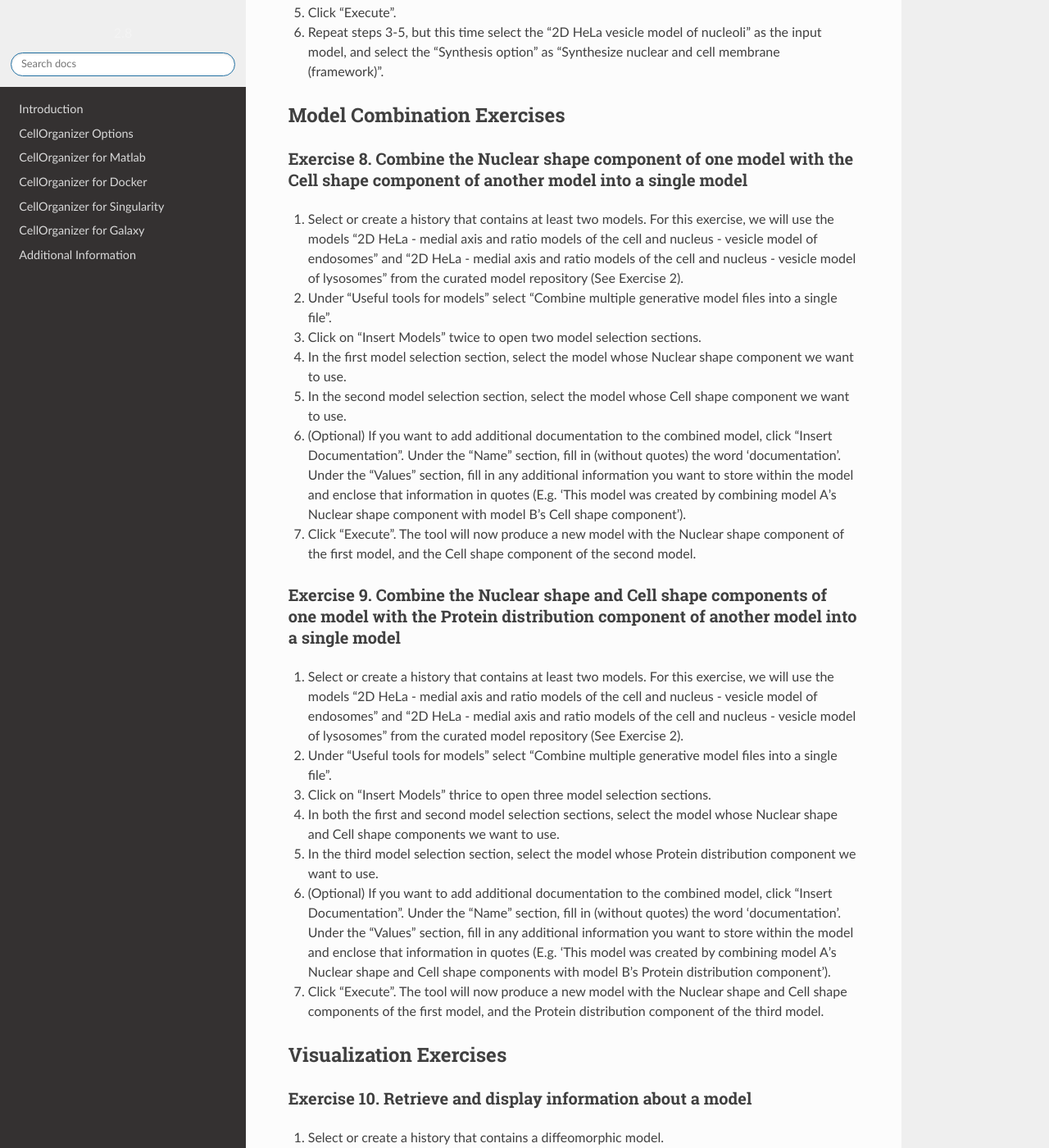
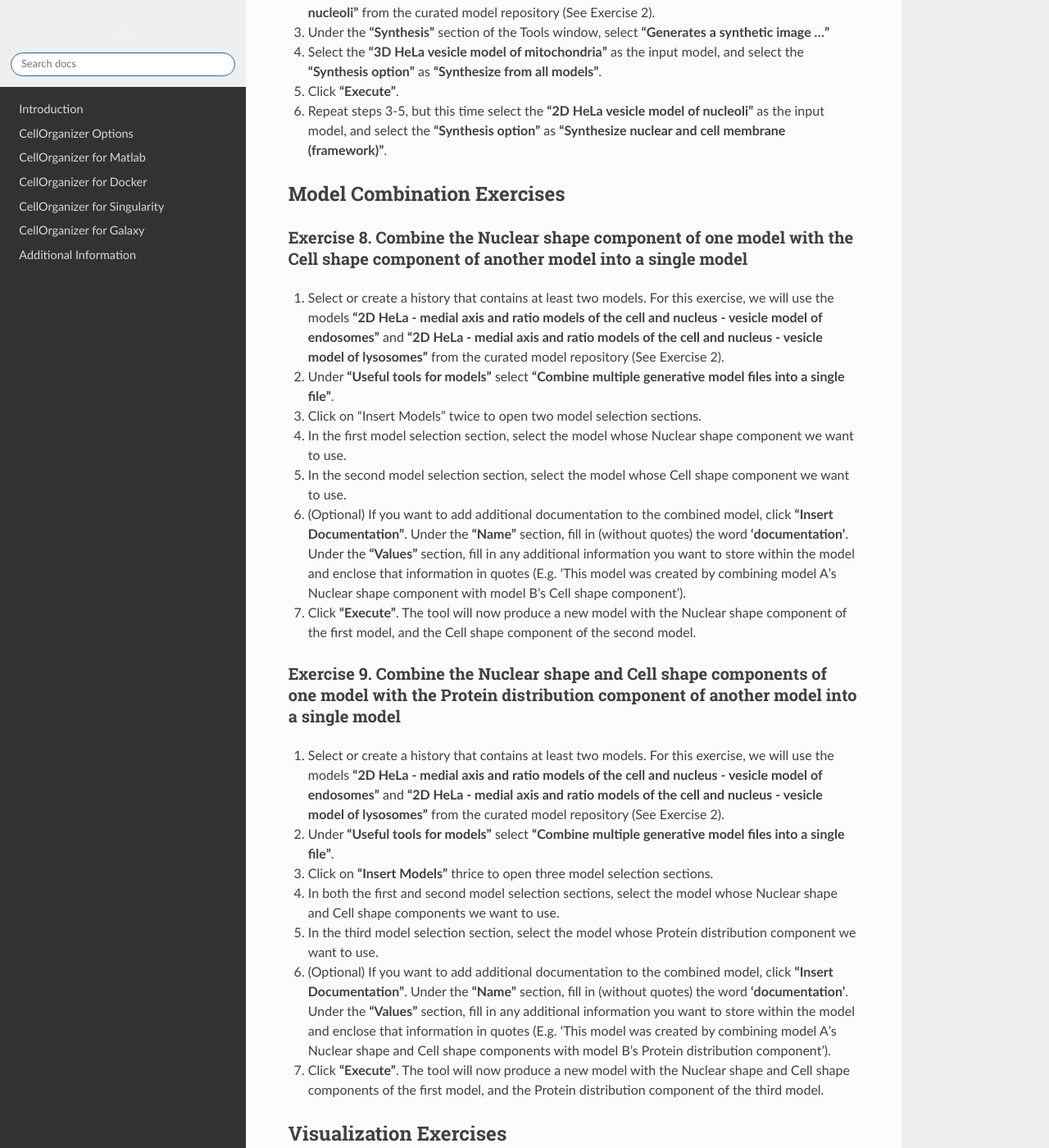
Before and after one commit to murphygroup/cellorganizer-documentation_old, a Sphinx documentation site: the page built from source/chapters/galaxy/index.rst, in a window 1280 px wide and 1400 px high, scrolled down 8262 px. Shown: the whole window at 82% size. Built offline with Sphinx 7.4.7 and the Read the Docs theme 2.0.0, drawn with Linux system fonts in a browser that asks for light colours; some of the changed text lies outside the part shown.

Commit message:
Update index.rst updating format of exercises

```diff
--- a/source/chapters/galaxy/index.rst
+++ b/source/chapters/galaxy/index.rst
@@ -253,24 +253,26 @@ Data Importing Exercises
 Exercise 1. Importing image files that are already in CellOrganizer for Galaxy
 ^^^^^^^^^^^^^^^^^^^^^^^^^^^^^^^^^^^^^^^^^^^^^^^^^^^^^^^^^^^^^^^^^^^^^^^^^^^^^^
 
-1. Go to the navigation bar at the top of the homepage, click on "Shared Data", and then choose "Data Libraries".
+1. Go to the navigation bar at the top of the homepage, click on **"Shared Data"**, and then choose **"Data Libraries".**
 2. Go to Images -> HeLa -> 2D -> 2D HeLa LAMP2
-3. Tick the box next to "2D HeLa LAMP2".
-4. Click on "To History", select the history you would like to send the image dataset to, and then click "Import".
+3. Tick the box next to **"2D HeLa LAMP2"**.
+4. Click on **"To History"**, select the history you would like to send the image dataset to, and then click **"Import"**.
 
 Exercise 2. Importing a model that is already in CellOrganizer for Galaxy
 ^^^^^^^^^^^^^^^^^^^^^^^^^^^^^^^^^^^^^^^^^^^^^^^^^^^^^^^^^^^^^^^^^^^^^^^^^
 
-1. Under the "Get Data" section of the Tools window, select "Downloads model from the curated model repository".
-2. Select the model you would like to import to the current history, and click "Execute".
+1. Under the **"Get Data"** section of the Tools window, select **"Downloads model from the curated model repository"**.
+2. Select the model you would like to import to the current history, and click **"Execute"**.
 
 Exercise 3. Uploading image files / generative models from your computer
 ^^^^^^^^^^^^^^^^^^^^^^^^^^^^^^^^^^^^^^^^^^^^^^^^^^^^^^^^^^^^^^^^^^^^^^^^
 
-1. Under the "Get Data" section of the Tools window, select "Upload File from your computer".
-2. Click on "Choose local file" and then select image/model files that you wish to upload.
-3. For every OMETIFF image that you upload, you should change the Type from "Auto-detect" to "tiff". Similarly, for every model MAT-file that you upload, you should change the Type to "mat". If all files that you are uploading have the same type, then you can simply use the "Type (set all)" option instead of having to make changes one at a time.
-4. Click on "Start".
+1. Under the **"Get Data"** section of the Tools window
+    1.1 Select **"Upload File from your computer"**.
+2. Click on **"Choose local file"**
+    2.1 Then select image/model files that you wish to upload.
+3. For every OMETIFF image that you upload, you should change the Type from **"Auto-detect"** to **"tiff"**. Similarly, for every model MAT-file that you upload, you should change the Type to **"mat"**. If all files that you are uploading have the same type, then you can simply use the **"Type (set all)"** option instead of having to make changes one at a time.
+4. Click on **"Start"**.
 
 Model Training Exercises
 ------------------------
@@ -279,9 +281,9 @@ Exercise 4. Train a shape space model for 2D cell and nuclear shape using the PC
 ^^^^^^^^^^^^^^^^^^^^^^^^^^^^^^^^^^^^^^^^^^^^^^^^^^^^^^^^^^^^^^^^^^^^^^^^^^^^^^^^^^^^^^^^^^
 
 1. Create a new history if desired.
-2. Import the "2D HeLa LAMP2" image dataset from "Shared Data" (See Exercise 1), and create a dataset collection called "2D HeLa LAMP2" from these image files (See section **Creating a collection from datasets in your history** in `link <https://galaxyproject.org/tutorials/collections/>`_).
-3. Under the "Training" section of the Tools window, select "Trains a generative model".
-4. Directly under "Choose a data set for training a generative model", there should be two icons. If you hover your cursor over them, one says "Multiple datasets" and the other says "Dataset collections". Click on the icon for "Dataset collections" and select the "2D HeLa LAMP2" dataset collection as the input dataset collection.
+2. Import the **"2D HeLa LAMP2"** image dataset from "Shared Data" (See Exercise 1), and create a dataset collection called "2D HeLa LAMP2" from these image files (See section **Creating a collection from datasets in your history** in `link <https://galaxyproject.org/tutorials/collections/>`_).
+3. Under the **"Training"** section of the Tools window, select **"Trains a generative model"**.
+4. Directly under **"Choose a data set for training a generative model"**, there should be two icons. If you hover your cursor over them, one says **"Multiple datasets"** and the other says **"Dataset collections"**. Click on the icon for **"Dataset collections"** and select the **"2D HeLa LAMP2"** dataset collection as the input dataset collection.
 5. Select the following settings
 
     * Select the cellular components desired for modeling: Nuclear and cell shape (framework)
@@ -291,32 +293,32 @@ Exercise 4. Train a shape space model for 2D cell and nuclear shape using the PC
     * Cell shape model class: Framework
     * Cell shape model type: PCA
 
-6. Under the "Advanced options" section, click "Insert Options", and then fill in latent_dim for "Name" and 15 for "Values".
-7. Fill in 2D-HeLa-LAMP2-PCA under "Provide a name for the model".
-8. Do not change any other default settings, and click "Execute".
+6. Under the **"Advanced options"** section, click **"Insert Options"**, and then fill in latent_dim for **"Name"** and 15 for **"Values"**.
+7. Fill in 2D-HeLa-LAMP2-PCA under **"Provide a name for the model"**.
+8. Do not change any other default settings, and click **"Execute"**.
 
 Exercise 5. Train a model for punctate organelles (e.g. vesicles) from a subset of the 3D HeLa LAMP2 collection
 ^^^^^^^^^^^^^^^^^^^^^^^^^^^^^^^^^^^^^^^^^^^^^^^^^^^^^^^^^^^^^^^^^^^^^^^^^^^^^^^^^^^^^^^^^^^^^^^^^^^^^^^^^^^^^^^
 
 1. Create a new history if desired.
-2. Import the "3D HeLa LAMP2" dataset collection from "Shared Data" (See Exercise 1).
-3. Under the "Training" section of the Tools window, select "Trains a generative model".
-4. Select the "3D HeLa LAMP2" dataset as the input dataset. And select the following settings
+2. Import the **"3D HeLa LAMP2"** dataset collection from **"Shared Data"** (See Exercise 1).
+3. Under the **"Training"** section of the Tools window, select **"Trains a generative model"**.
+4. Select the **"3D HeLa LAMP2"** dataset as the input dataset. And select the following settings
 
     * Select the cellular components desired for modeling: Nuclear shape, cell shape and protein pattern
     * Dimensionality: 3D
     * Protein model protein location: Nucleus and cytoplasm
 
-5. Fill in 3D-HeLa-LAMP2-classic under "Provide a name for the model".
-6. Do not change any other default settings, and click "Execute".
+5. Fill in 3D-HeLa-LAMP2-classic under **"Provide a name for the model"**.
+6. Do not change any other default settings, and click **"Execute"**.
 
 Exercise 6. Train a diffeomorphic shape space model for cell and nuclear shape from a subset of the 3D HeLa LAMP2 collection
 ^^^^^^^^^^^^^^^^^^^^^^^^^^^^^^^^^^^^^^^^^^^^^^^^^^^^^^^^^^^^^^^^^^^^^^^^^^^^^^^^^^^^^^^^^^^^^^^^^^^^^^^^^^^^^^^^^^^^^^^^^^^^^^^^^^^^^
 
 1. Create a new history if desired.
-2. Import the "3D HeLa LAMP2" dataset collection from "Shared Data" (See Exercise 1).
-3. Under the "Training" section of the Tools window, select "Trains a generative model".
-4. Select the "3D HeLa LAMP2" dataset as the input dataset. And select the following settings
+2. Import the **"3D HeLa LAMP2"** dataset collection from **"Shared Data"** (See Exercise 1).
+3. Under the **"Training"** section of the Tools window, select **"Trains a generative model"**.
+4. Select the **"3D HeLa LAMP2"** dataset as the input dataset. And select the following settings
 
     * Select the cellular components desired for modeling: Nuclear and cell shape (framework)
     * Dimensionality: 3D
@@ -325,8 +327,8 @@ Exercise 6. Train a diffeomorphic shape space model for cell and nuclear shape f
     * Cell shape model class: Framework
     * Cell shape model type: Diffeomorphic
 
-5. Fill in 3D-HeLa-LAMP2-diffeo under "Provide a name for the model".
-6. Do not change any other default settings, and click "Execute".
+5. Fill in 3D-HeLa-LAMP2-diffeo under **"Provide a name for the model"**.
+6. Do not change any other default settings, and click **"Execute"**.
 
 Model Synthesis Exercises
 -------------------------
@@ -335,11 +337,11 @@ Exercise 7. Synthesize an image from an existing model
 ^^^^^^^^^^^^^^^^^^^^^^^^^^^^^^^^^^^^^^^^^^^^^^^^^^^^^^
 
 1. Create a new history if desired.
-2. Import the "3D HeLa vesicle model of mitochondria" and the "2D HeLa vesicle model of nucleoli" from the curated model repository (See Exercise 2).
-3. Under the "Synthesis" section of the Tools window, select "Generates a synthetic image ..."
-4. Select the "3D HeLa vesicle model of mitochondria" as the input model, and select the "Synthesis option" as "Synthesize from all models".
-5. Click "Execute".
-6. Repeat steps 3-5, but this time select the "2D HeLa vesicle model of nucleoli" as the input model, and select the "Synthesis option" as "Synthesize nuclear and cell membrane (framework)".
+2. Import the **"3D HeLa vesicle model of mitochondria"** and the **"2D HeLa vesicle model of nucleoli"** from the curated model repository (See Exercise 2).
+3. Under the **"Synthesis"** section of the Tools window, select **"Generates a synthetic image ..."**
+4. Select the **"3D HeLa vesicle model of mitochondria"** as the input model, and select the **"Synthesis option"** as **"Synthesize from all models"**.
+5. Click **"Execute"**.
+6. Repeat steps 3-5, but this time select the **"2D HeLa vesicle model of nucleoli"** as the input model, and select the **"Synthesis option"** as **"Synthesize nuclear and cell membrane (framework)"**.
 
 Model Combination Exercises
 ---------------------------
@@ -347,24 +349,24 @@ Model Combination Exercises
 Exercise 8. Combine the Nuclear shape component of one model with the Cell shape component of another model into a single model
 ^^^^^^^^^^^^^^^^^^^^^^^^^^^^^^^^^^^^^^^^^^^^^^^^^^^^^^^^^^^^^^^^^^^^^^^^^^^^^^^^^^^^^^^^^^^^^^^^^^^^^^^^^^^^^^^^^^^^^^^^^^^^^^^^
 
-1. Select or create a history that contains at least two models. For this exercise, we will use the models "2D HeLa - medial axis and ratio models of the cell and nucleus - vesicle model of endosomes" and "2D HeLa - medial axis and ratio models of the cell and nucleus - vesicle model of lysosomes" from the curated model repository (See Exercise 2).
-2. Under "Useful tools for models" select "Combine multiple generative model files into a single file".
+1. Select or create a history that contains at least two models. For this exercise, we will use the models **"2D HeLa - medial axis and ratio models of the cell and nucleus - vesicle model of endosomes"** and **"2D HeLa - medial axis and ratio models of the cell and nucleus - vesicle model of lysosomes"** from the curated model repository (See Exercise 2).
+2. Under **"Useful tools for models"** select **"Combine multiple generative model files into a single file"**.
 3. Click on "Insert Models" twice to open two model selection sections.
 4. In the first model selection section, select the model whose Nuclear shape component we want to use.
 5. In the second model selection section, select the model whose Cell shape component we want to use.
-6. (Optional) If you want to add additional documentation to the combined model, click "Insert Documentation". Under the "Name" section, fill in (without quotes) the word 'documentation'. Under the "Values" section, fill in any additional information you want to store within the model and enclose that information in quotes (E.g. 'This model was created by combining model A's Nuclear shape component with model B's Cell shape component').
-7. Click "Execute". The tool will now produce a new model with the Nuclear shape component of the first model, and the Cell shape component of the second model.
+6. (Optional) If you want to add additional documentation to the combined model, click **"Insert Documentation"**. Under the **"Name"** section, fill in (without quotes) the word **'documentation'**. Under the **"Values"** section, fill in any additional information you want to store within the model and enclose that information in quotes (E.g. 'This model was created by combining model A's Nuclear shape component with model B's Cell shape component').
+7. Click **"Execute"**. The tool will now produce a new model with the Nuclear shape component of the first model, and the Cell shape component of the second model.
 
 Exercise 9. Combine the Nuclear shape and Cell shape components of one model with the Protein distribution component of another model into a single model
 ^^^^^^^^^^^^^^^^^^^^^^^^^^^^^^^^^^^^^^^^^^^^^^^^^^^^^^^^^^^^^^^^^^^^^^^^^^^^^^^^^^^^^^^^^^^^^^^^^^^^^^^^^^^^^^^^^^^^^^^^^^^^^^^^^^^^^^^^^^^^^^^^^^^^^^^^^^^^
 
-1. Select or create a history that contains at least two models. For this exercise, we will use the models "2D HeLa - medial axis and ratio models of the cell and nucleus - vesicle model of endosomes" and "2D HeLa - medial axis and ratio models of the cell and nucleus - vesicle model of lysosomes" from the curated model repository (See Exercise 2).
-2. Under "Useful tools for models" select "Combine multiple generative model files into a single file".
-3. Click on "Insert Models" thrice to open three model selection sections.
+1. Select or create a history that contains at least two models. For this exercise, we will use the models **"2D HeLa - medial axis and ratio models of the cell and nucleus - vesicle model of endosomes"** and **"2D HeLa - medial axis and ratio models of the cell and nucleus - vesicle model of lysosomes"** from the curated model repository (See Exercise 2).
+2. Under **"Useful tools for models"** select **"Combine multiple generative model files into a single file"**.
+3. Click on **"Insert Models"** thrice to open three model selection sections.
 4. In both the first and second model selection sections, select the model whose Nuclear shape and Cell shape components we want to use.
 5. In the third model selection section, select the model whose Protein distribution component we want to use.
-6. (Optional) If you want to add additional documentation to the combined model, click "Insert Documentation". Under the "Name" section, fill in (without quotes) the word 'documentation'. Under the "Values" section, fill in any additional information you want to store within the model and enclose that information in quotes (E.g. 'This model was created by combining model A's Nuclear shape and Cell shape components with model B's Protein distribution component').
-7. Click "Execute". The tool will now produce a new model with the Nuclear shape and Cell shape components of the first model, and the Protein distribution component of the third model.
+6. (Optional) If you want to add additional documentation to the combined model, click **"Insert Documentation"**. Under the **"Name"** section, fill in (without quotes) the word **'documentation'**. Under the **"Values"** section, fill in any additional information you want to store within the model and enclose that information in quotes (E.g. 'This model was created by combining model A's Nuclear shape and Cell shape components with model B's Protein distribution component').
+7. Click **"Execute"**. The tool will now produce a new model with the Nuclear shape and Cell shape components of the first model, and the Protein distribution component of the third model.
 
 Visualization Exercises
 -----------------------
@@ -373,5 +375,5 @@ Exercise 10. Retrieve and display information about a model
 ^^^^^^^^^^^^^^^^^^^^^^^^^^^^^^^^^^^^^^^^^^^^^^^^^^^^^^^^^^^
 
 1. Select or create a history that contains a diffeomorphic model.
-2. Under the "Useful tools for models" section of the Tools window, select "Print information about a generative model file".
-3. Click "Execute".
+2. Under the **"Useful tools for models"** section of the Tools window, select **"Print information about a generative model file"**.
+3. Click **"Execute"**.
```
